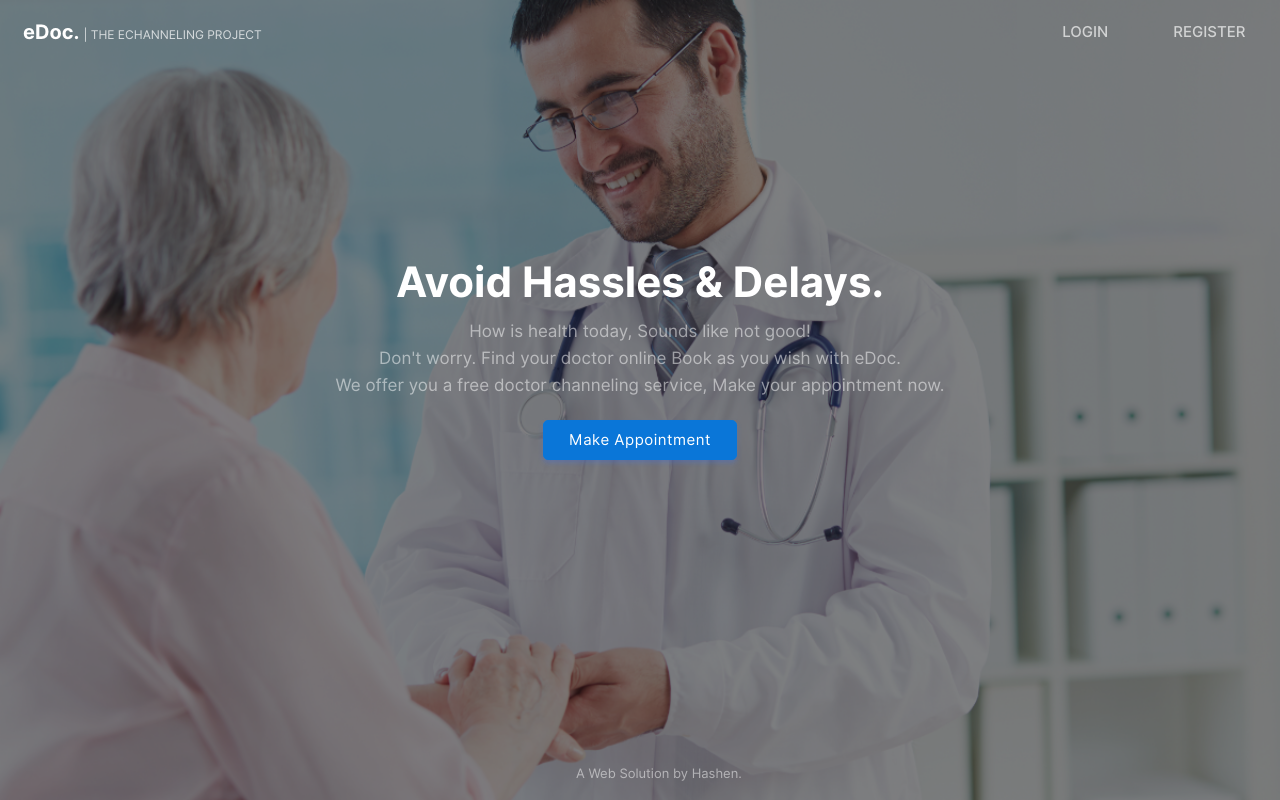
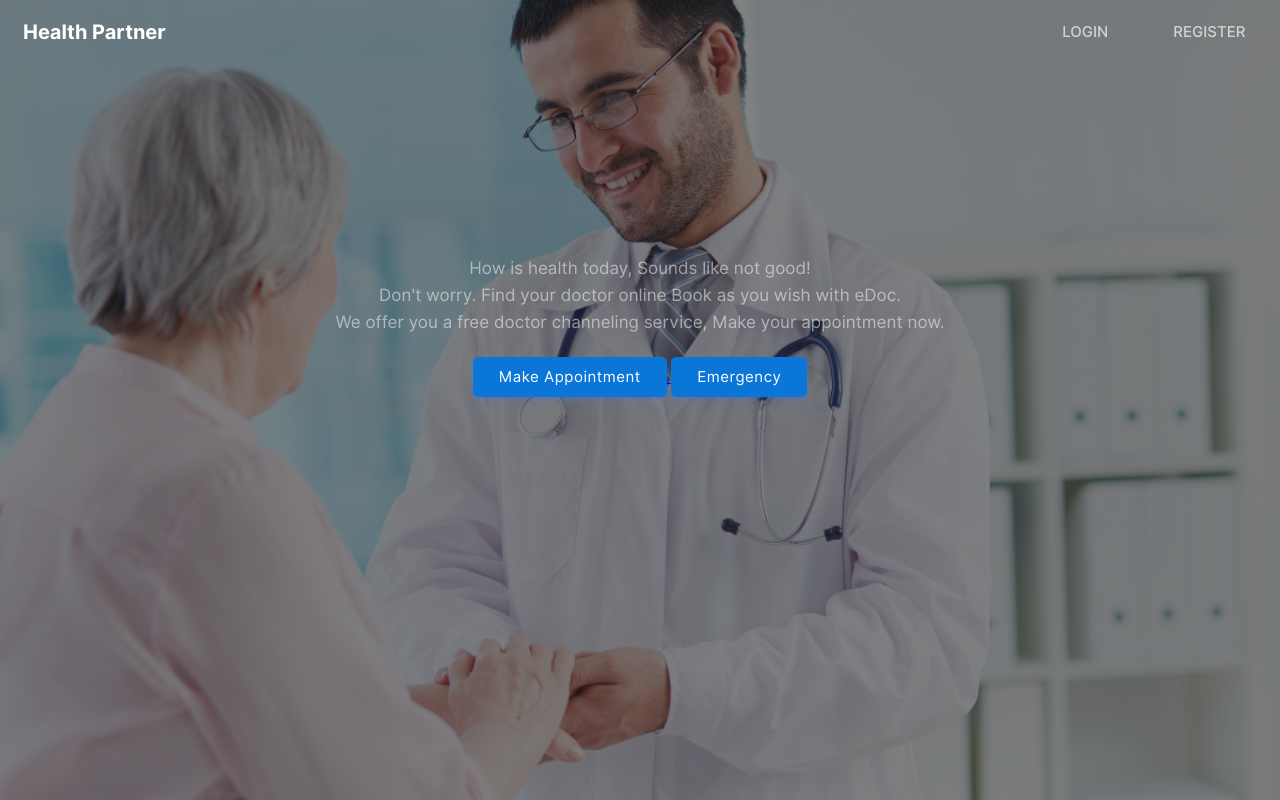
Before and after one commit to hafizGhulamMustafa/final-year-project-doctor-appointment, a PHP site: page / in a window 1280 px wide. Run offline with PHP 8.4, Linux system fonts and the light colour scheme.

Commit message:
added details

```diff
--- a/admin/appointment.php
+++ b/admin/appointment.php
@@ -49,7 +49,7 @@
                         <table border="0" class="profile-container">
                             <tr>
                                 <td width="30%" style="padding-left:20px" >
-                                    <img src="../img/user.png" alt="" width="100%" style="border-radius:50%">
+                                    <img src="../img/admin.jpg" alt="" width="100%" style="border-radius:50%">
                                 </td>
                                 <td style="padding:0px;margin:0px;">
                                     <p class="profile-title">Administrator</p>
--- a/admin/doctors.php
+++ b/admin/doctors.php
@@ -49,7 +49,7 @@
                         <table border="0" class="profile-container">
                             <tr>
                                 <td width="30%" style="padding-left:20px" >
-                                    <img src="../img/user.png" alt="" width="100%" style="border-radius:50%">
+                                    <img src="../img/admin.jpg" alt="" width="100%" style="border-radius:50%">
                                 </td>
                                 <td style="padding:0px;margin:0px;">
                                     <p class="profile-title">Administrator</p>
--- a/admin/index.php
+++ b/admin/index.php
@@ -53,7 +53,7 @@
                         <table border="0" class="profile-container">
                             <tr>
                                 <td width="30%" style="padding-left:20px" >
-                                    <img src="../img/user.png" alt="" width="100%" style="border-radius:50%">
+                                    <img src="../img/admin.jpg" alt="" width="100%" style="border-radius:50%">
                                 </td>
                                 <td style="padding:0px;margin:0px;">
                                     <p class="profile-title">Administrator</p>
--- a/admin/schedule.php
+++ b/admin/schedule.php
@@ -49,7 +49,7 @@
                         <table border="0" class="profile-container">
                             <tr>
                                 <td width="30%" style="padding-left:20px" >
-                                    <img src="../img/user.png" alt="" width="100%" style="border-radius:50%">
+                                    <img src="../img/admin.jpg" alt="" width="100%" style="border-radius:50%">
                                 </td>
                                 <td style="padding:0px;margin:0px;">
                                     <p class="profile-title">Administrator</p>
--- a/create-account.php
+++ b/create-account.php
@@ -116,7 +116,7 @@ if($_POST){
             </tr>
             <tr>
                 <td class="label-td" colspan="2">
-                    <input type="tel" name="tele" class="input-text"  placeholder="ex: 0712345678" pattern="[0]{1}[0-9]{9}" >
+                    <input type="tel" name="tele" class="input-text"  placeholder="ex: 0712345678" >
                 </td>
             </tr>
             <tr>
--- a/css/main.css
+++ b/css/main.css
@@ -27,7 +27,7 @@ body{
 
   /* Track */
   ::-webkit-scrollbar-track {
-    background: #f1f1f1;
+    background: #7c0707;
   }
 
   /* Handle */
--- a/index.html
+++ b/index.html
@@ -1,70 +1,91 @@
 <!DOCTYPE html>
 <html lang="en">
   <head>
-    <meta charset="UTF-8">
-    <meta http-equiv="X-UA-Compatible" content="IE=edge">
-    <meta name="viewport" content="width=device-width, initial-scale=1.0">
-    <link rel="stylesheet" href="css/animations.css">
-    <link rel="stylesheet" href="css/main.css">
-    <link rel="stylesheet" href="css/index.css">
+    <meta charset="UTF-8" />
+    <meta http-equiv="X-UA-Compatible" content="IE=edge" />
+    <meta name="viewport" content="width=device-width, initial-scale=1.0" />
+    <link rel="stylesheet" href="css/animations.css" />
+    <link rel="stylesheet" href="css/main.css" />
+    <link rel="stylesheet" href="css/index.css" />
     <title>eDoc</title>
     <style>
-        table{
+      table {
         animation: transitionIn-Y-bottom 0.5s;
       }
     </style>
-
   </head>
   <body>
-
     <div class="full-height">
       <center>
         <table border="0">
           <tr>
             <td width="80%">
-                    <font class="edoc-logo">eDoc. </font>
-                    <font class="edoc-logo-sub">| THE ECHANNELING PROJECT</font>
+              <font class="edoc-logo">Health Partner </font>
             </td>
             <td width="10%">
-                   <a href="login.php"  class="non-style-link"><p class="nav-item">LOGIN</p></a>
+              <a href="login.php" class="non-style-link"
+                ><p class="nav-item">LOGIN</p></a
+              >
             </td>
-                <td  width="10%">
-                    <a href="signup.php" class="non-style-link"><p class="nav-item" style="padding-right: 10px;">REGISTER</p></a>
+            <td width="10%">
+              <a href="signup.php" class="non-style-link"
+                ><p class="nav-item" style="padding-right: 10px">REGISTER</p></a
+              >
             </td>
           </tr>
 
           <tr>
-                <td  colspan="3">
-                    <p class="heading-text">Avoid Hassles & Delays.</p>
-
+            <td colspan="3">
+              <p class="heading-text"></p>
             </td>
           </tr>
           <tr>
-                <td  colspan="3">
-                    <p class="sub-text2">How is health today, Sounds like not good!<br>Don't worry. Find your doctor online Book as you wish with eDoc. <br>
-                    We offer you a free doctor channeling service, Make your appointment now.</p>
+            <td colspan="3">
+              <p class="sub-text2">
+                How is health today, Sounds like not good!<br />Don't worry.
+                Find your doctor online Book as you wish with eDoc. <br />
+                We offer you a free doctor channeling service, Make your
+                appointment now.
+              </p>
             </td>
           </tr>
           <tr>
-
             <td colspan="3">
               <center>
-                    <a href="login.php" >
-                        <input type="button" value="Make Appointment" class="login-btn btn-primary btn" style="padding-left: 25px;padding-right: 25px;padding-top: 10px;padding-bottom: 10px;">
+                <a href="login.php">
+                  <input
+                    type="button"
+                    value="Make Appointment"
+                    class="login-btn btn-primary btn"
+                    style="
+                      padding-left: 25px;
+                      padding-right: 25px;
+                      padding-top: 10px;
+                      padding-bottom: 10px;
+                    "
+                  />
+                </a>
+                <a href="emergensy.php">
+                    <input
+                      type="button"
+                      value="Emergency"
+                      class="login-btn btn-primary btn"
+                      style="
+                        padding-left: 25px;
+                        padding-right: 25px;
+                        padding-top: 10px;
+                        padding-bottom: 10px;
+                      "
+                    />
                   </a>
               </center>
             </td>
-
           </tr>
           <tr>
-                <td colspan="3">
-
-                </td>
+            <td colspan="3"></td>
           </tr>
         </table>
-        <p class="sub-text2 footer-hashen">A Web Solution by Hashen.</p>
       </center>
-
     </div>
   </body>
 </html>
```
Also changed, not shown: emergensy.php (added, +54 -0 lines), signup.php (+5 -2 lines), img/admin.jpg (added). Lines whose indentation alone changed are shown as unchanged.
